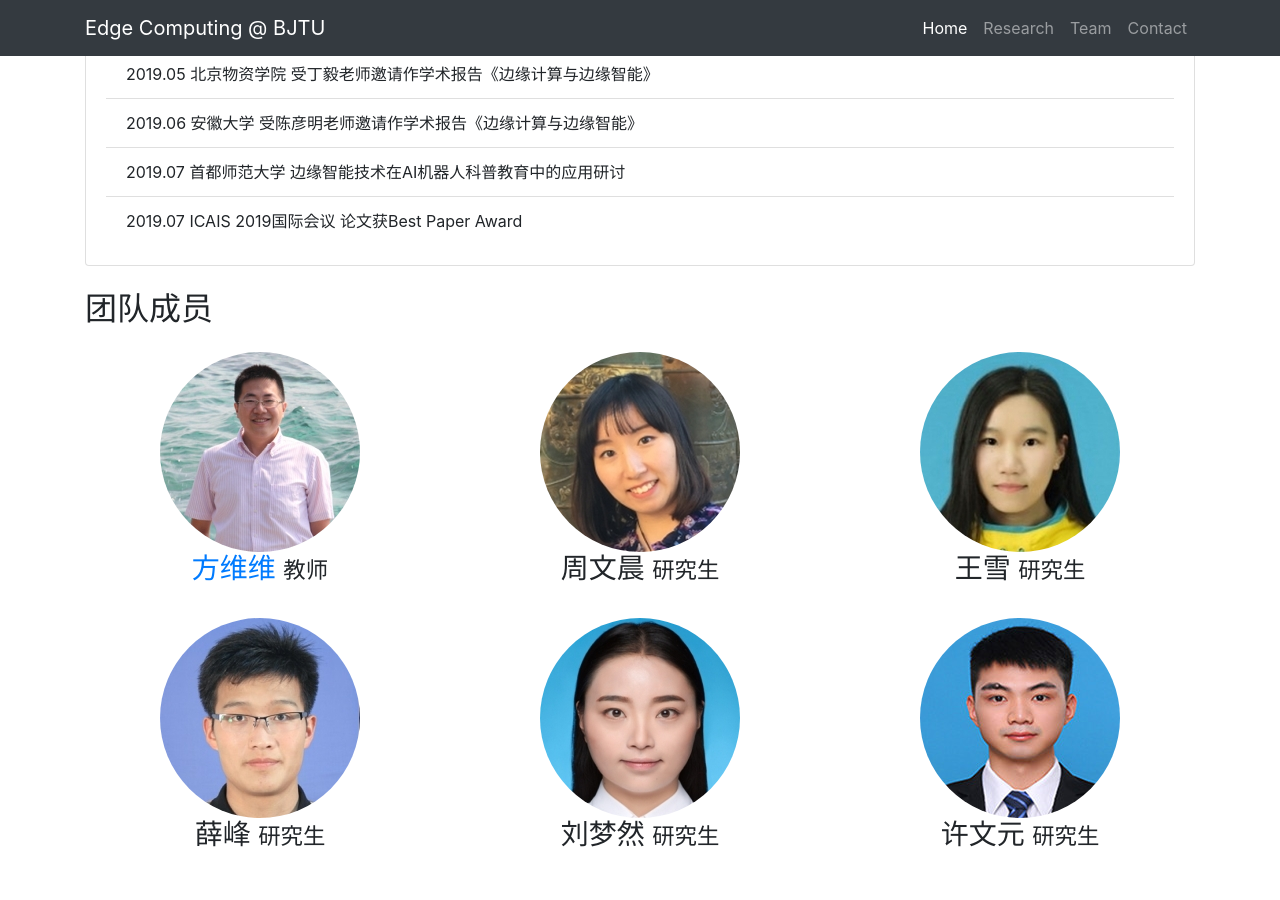
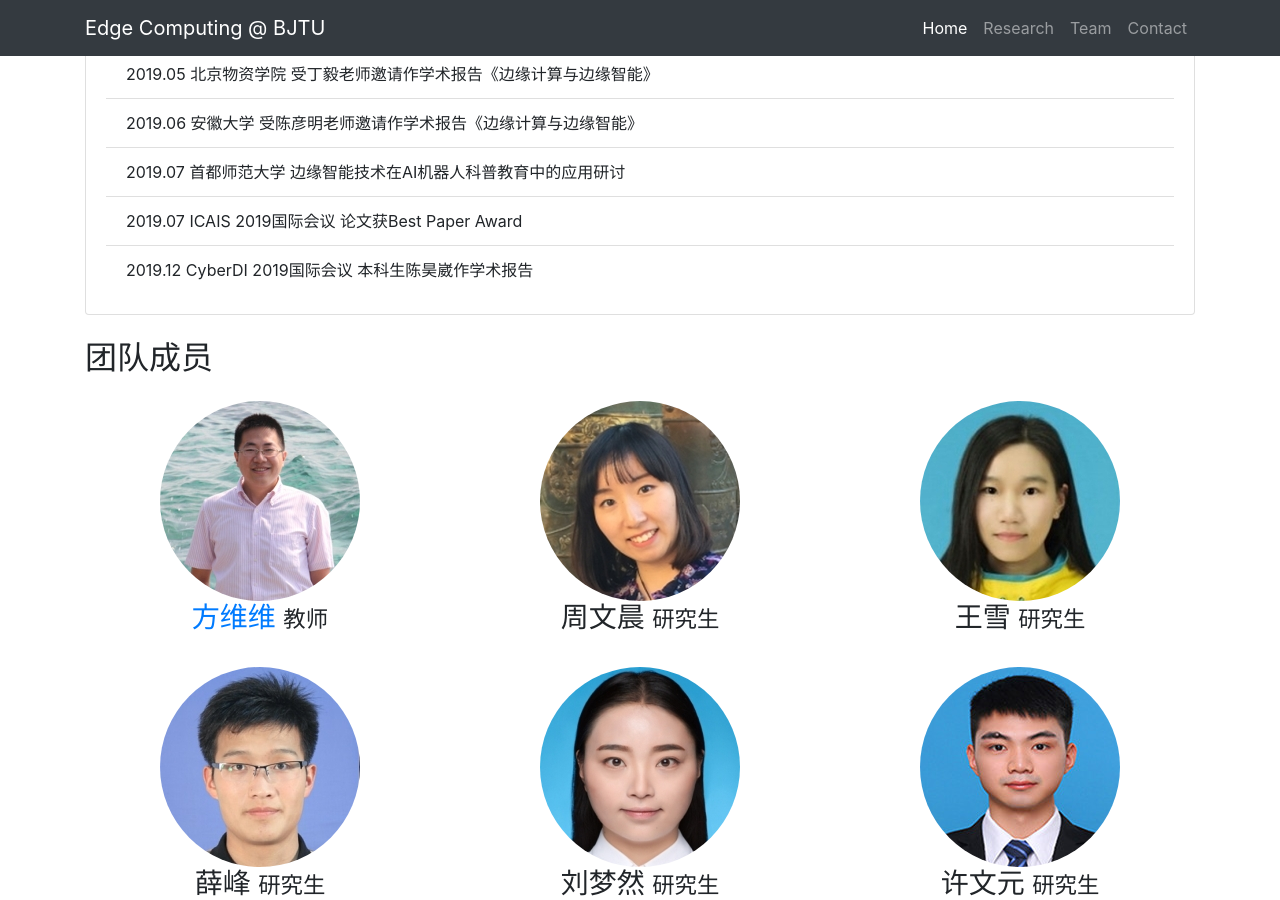
Before and after one commit to fangvv/Homepage, a Jekyll site: the page Edgecomp/index.html, which Jekyll copies as it is, in a window 1280 px wide and 900 px high, scrolled down 2888 px. Built offline with Jekyll 4.4.1, drawn with Linux system fonts in a browser that asks for light colours; comment, search, counter and statistics services are not loaded.

Commit message:
Signed-off-by: fangvv <fangvv@gmail.com>

```diff
--- a/Edgecomp/index.html
+++ b/Edgecomp/index.html
@@ -135,6 +135,7 @@
       <li class="list-group-item">2019.06 安徽大学 受陈彦明老师邀请作学术报告《边缘计算与边缘智能》</li>
       <li class="list-group-item">2019.07 首都师范大学 边缘智能技术在AI机器人科普教育中的应用研讨</li>
       <li class="list-group-item">2019.07 ICAIS 2019国际会议 论文获Best Paper Award</li>
+      <li class="list-group-item">2019.12 CyberDI 2019国际会议 本科生陈昊崴作学术报告</li>
   </ul>
   </div>
 </div>
```
